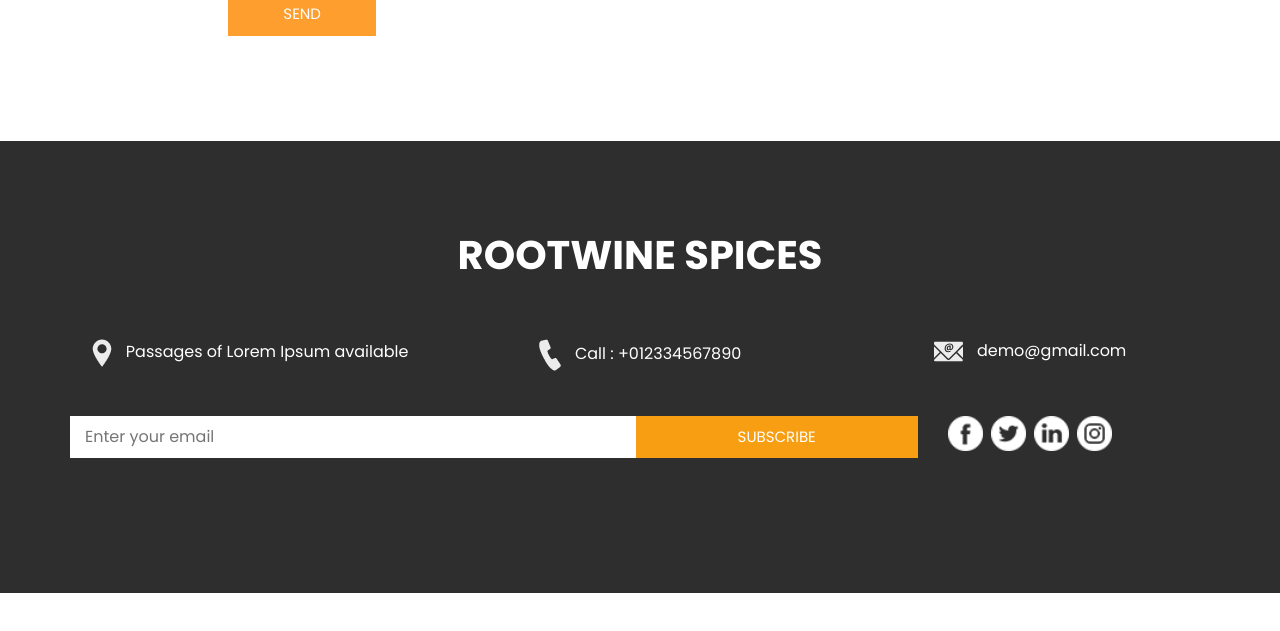
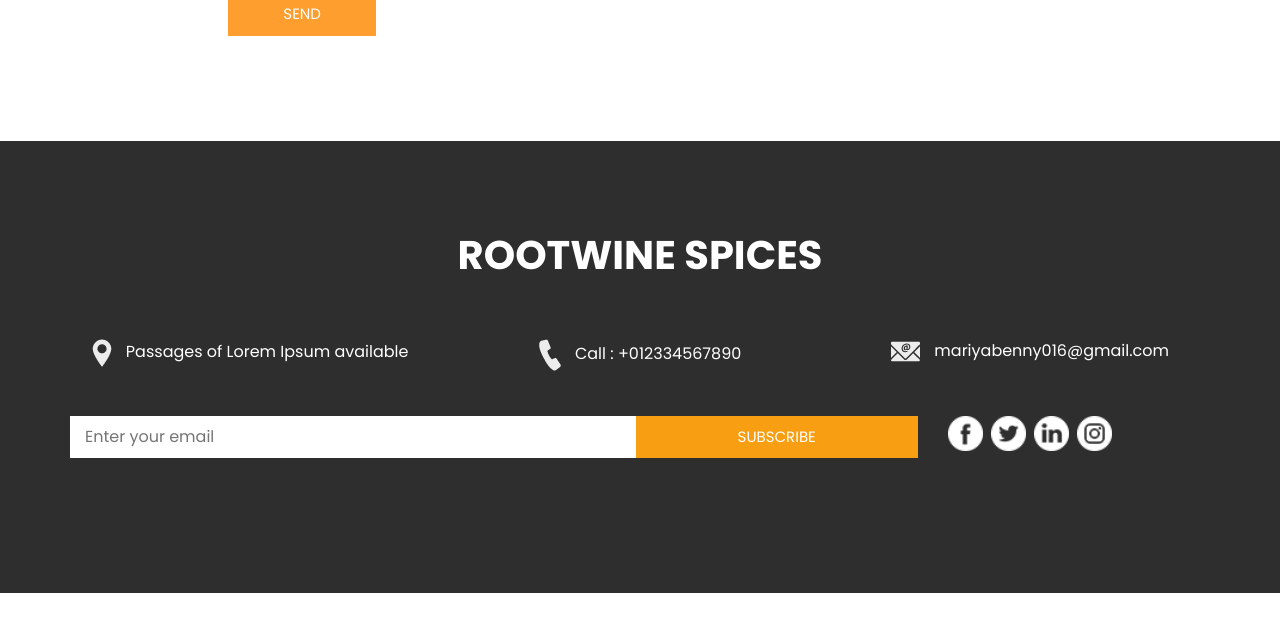
Before and after one commit to Rootwines/website, a plain HTML site: page index.html in a window 1280 px wide. Shown: the part 2125-2756 px from the top of the page. Drawn offline with nearby package versions, Linux system fonts and the light colour scheme; a script that the page names is missing; a web font is replaced by a local one.

Commit message:
index.html

```diff
--- a/index.html
+++ b/index.html
@@ -421,7 +421,7 @@
                         <a href="">
                             <img src="images/mail.png" alt="">
                             <span>
-                                demo@gmail.com
+                                mariyabenny016@gmail.com
                             </span>
                         </a>
                     </div>
```
